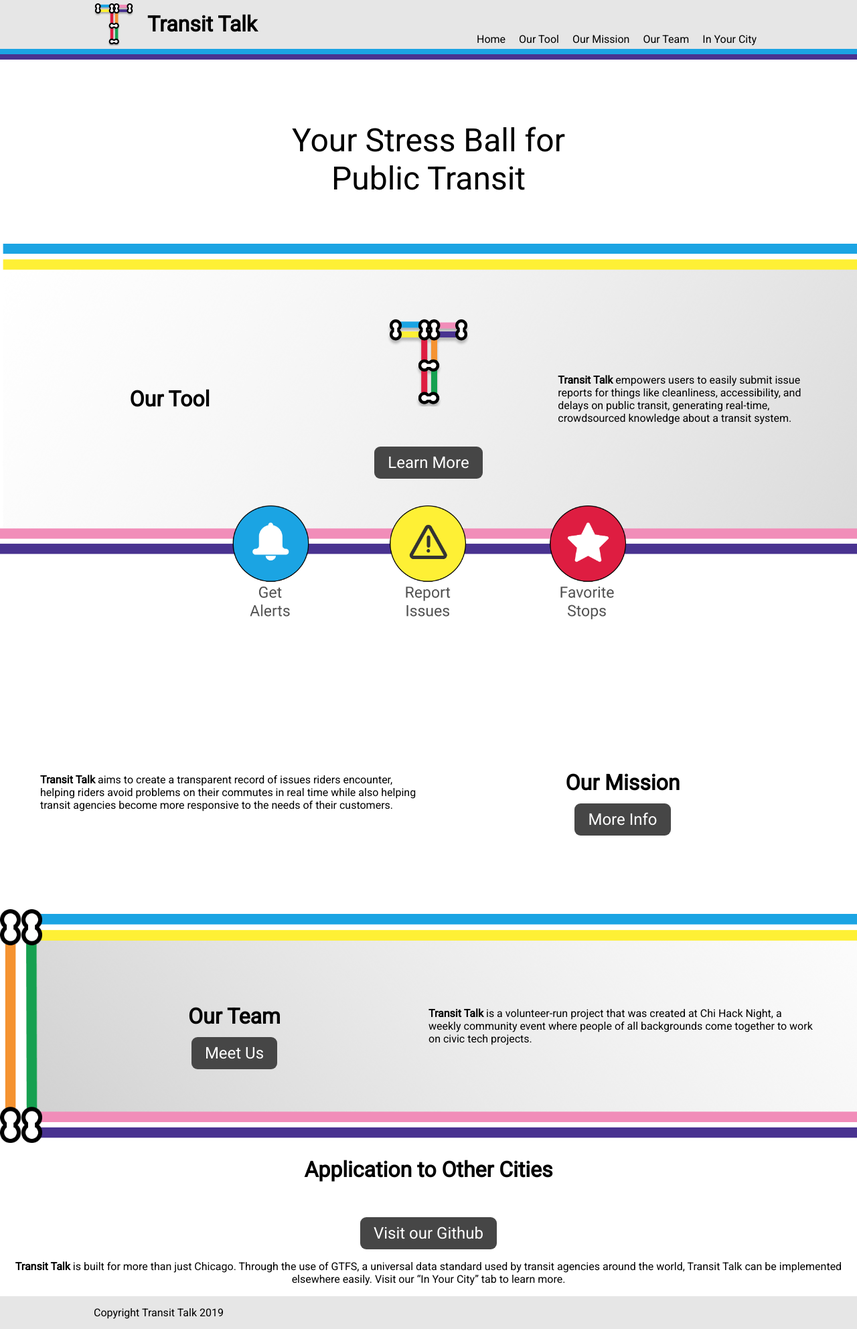
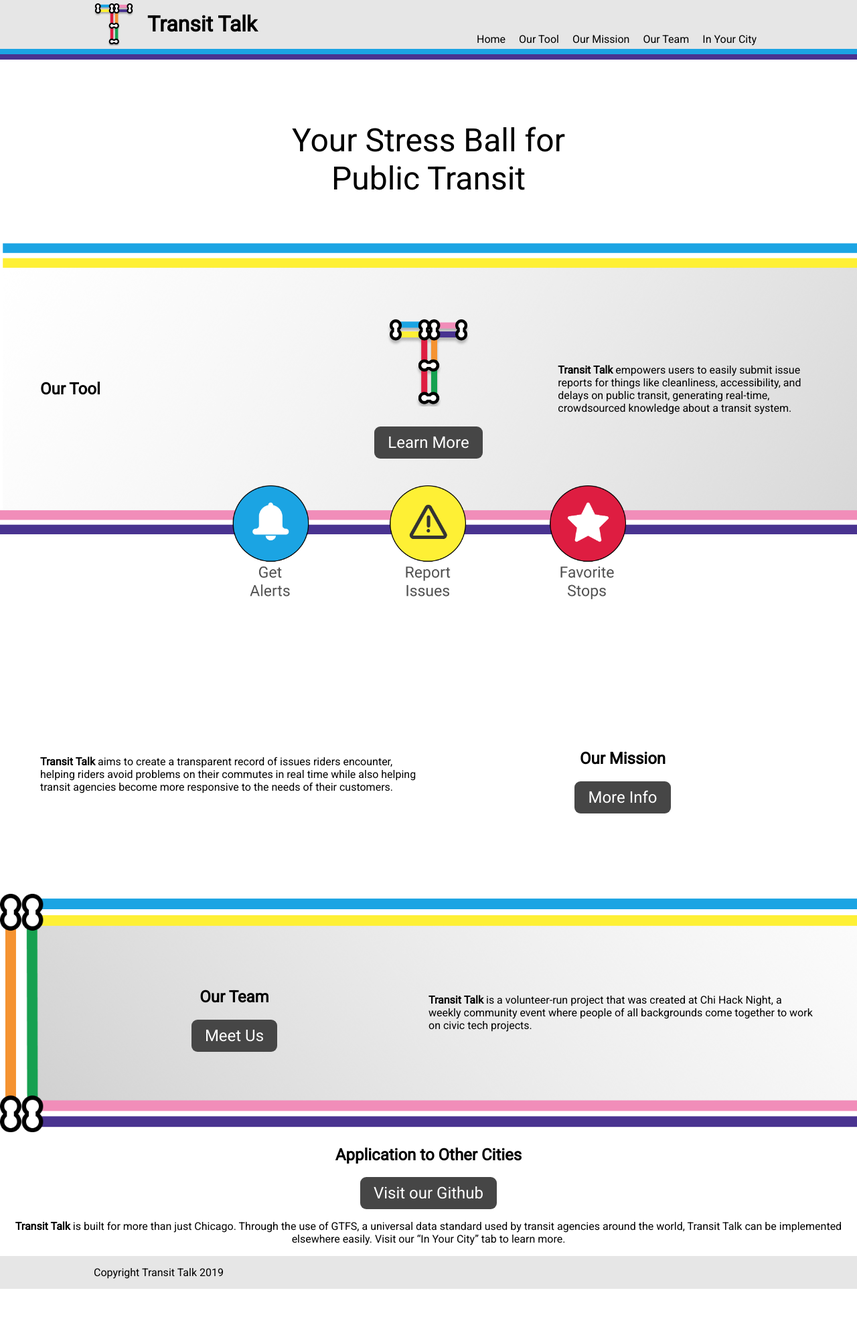
Before and after one commit to TransitTalk/CaravanTransit.github.io, a Jekyll site: the page built from index.html, in a window 1280 px wide. Shown: the whole page at 67% size. Built offline with Jekyll 4.4.1, drawn with Linux system fonts in a browser that asks for light colours; after the commit the page ends 1925 px from its top, so only the background shows below that.

Commit message:
Removed extra index.html styles and classes

```diff
--- a/_sass/main.scss
+++ b/_sass/main.scss
@@ -30,6 +30,7 @@
 }
 
 .btn {
+  display: inline-block;
   text-align: center;
   text-decoration: none;
   padding: 10px 20px;
@@ -38,6 +39,10 @@
   font-size: 24px;
   border-radius: 9px;
   margin: 0 auto;
+
+  &.-spaced-top {
+    margin-top: 30px;
+  }
 }
 .btn:hover {
     background-color: #888888;
@@ -71,30 +76,7 @@
 .page-content {
     @extend %content-width;
 }
-.section-1 {
-  .h1-left {
-    display: inline-block;
-    text-align: center;
-  }
-  .center-btn {
-    .btn-learn {
-      margin-top: 60px;
-    }
-    margin: 0 auto;
-    text-align: center;
-  }
-  .homepage-p-right {
-    display: inline-block;
-  }
-  .homepage-p-center {
-    display: inline-block;
 
-    p {font-size: 20px;}
-  }
-  .tool-p-right {
-    display: inline-block;
-  }
-}
 .bkgd-1 {
   background-image: url(/assets/images/mobile-partition-left.png);
   background-size: cover;
@@ -113,46 +95,6 @@
 
   .features-img {
     height: 170px;
-  }
-}
-.section-2 {
-  .h1-right {
-    display: inline-block;
-    text-align: center;
-  }
-  .center-text {
-    text-align: center;
-    margin: auto;
-    font-size: 20px;
-    padding: 30px 0px 50px 0px;
-  }
-  .p-left {
-    display: inline-block;
-  }
-
-  .btn-mission {
-    margin-top: 30px;
-  }
-}
-.section-3 {
-  .h1-left {
-    display: inline-block;
-    text-align: center;
-  }
-  .p-left {
-    display: inline-block;
-  }
-  .p-right {
-    display: inline-block;
-  }
-  .center-text {
-    text-align: center;
-    margin: auto;
-    font-size: 20px;
-    padding: 110px 310px 50px 0px;
-  }
-  .btn-team {
-    margin-top: 30px;
   }
 }
 
--- a/_sass/partials/_layout.scss
+++ b/_sass/partials/_layout.scss
@@ -30,6 +30,10 @@
     }
 }
 
+/**
+ * Center Text - A basic class to center text
+ */
+.center-text { text-align: center; }
 
 /**
  * Desktop Only -  A class for elements that should only show up on desktop
--- a/index.html
+++ b/index.html
@@ -9,51 +9,49 @@
   </h1>
 </div>
 
-<div class="section-1 bkgd-1 simple-cols -standard">
-  <div class="h1-left">
-    <h1> Our Tool </h1>
-  </div>
+<div class="bkgd-1 simple-cols -standard">
+  <h2> Our Tool </h2>
+
   <div class="center-btn">
     <div class="vertical-cols -center">
       <img src="/assets/images/logo.png" class="logo-large">
-      <a href="tool.html" class="btn btn-learn">Learn More</a>
+      <a href="tool.html" class="btn -spaced-top">Learn More</a>
     </div>
   </div>
-  <div class="homepage-p-right">
-    <p><b>Transit Talk</b> empowers users to easily submit issue reports for things like cleanliness, accessibility, and delays on public transit, generating real-time, crowdsourced knowledge about a transit system.
-    </p>
-  </div>
+  <p>
+    <strong>Transit Talk</strong> empowers users to easily submit issue reports for things like cleanliness, accessibility, and delays on public transit, generating real-time, crowdsourced knowledge about a transit system.
+  </p>
 </div>
 
 <div class="three-buttons">
   <img src="/assets/images/features.png" class="features-img dsktp-only">
 </div>
 
-<div class="section-2 simple-cols -standard">
-  <div class="p-left">
+<div class="simple-cols -standard">
+  <div>
     <p><b>Transit Talk</b> aims to create a transparent record of issues riders encounter, helping riders avoid problems on their commutes in real time while also helping transit agencies become more responsive to the needs of their customers.
     </p>
   </div>
-  <div class="h1-right">
-    <h1> Our Mission </h1>
-    <a href="mission.html" class="btn btn-mission">More Info</a>
+  <div class="center-text">
+    <h2> Our Mission </h2>
+    <a href="mission.html" class="btn">More Info</a>
   </div>
 </div>
 
-<div class="section-3 bkgd-2 simple-cols -standard">
-  <div class="h1-left">
-    <h1> Our Team </h1>
-    <a href="team.html" class="btn btn-team">Meet Us</a>
+<div class="bkgd-2 simple-cols -standard">
+  <div class="center-text">
+    <h2> Our Team </h2>
+    <a href="team.html" class="btn">Meet Us</a>
   </div>
-  <div class="p-right">
-    <p><b>Transit Talk</b> is a volunteer-run project that was created at Chi Hack Night, a weekly community event where people of all backgrounds come together to work on civic tech projects.
-    </p>
-  </div>
+  <p>
+    <strong>Transit Talk</strong> is a volunteer-run project that was created at Chi Hack Night, a weekly community event where people of all backgrounds come together to work on civic tech projects.
+  </p>
 </div>
 
-<div class="section-4 vertical-cols -center">
-  <h1> Application to Other Cities </h1>
-  <a href="http://github.com/TransitTalk/Transit-Talk" class="btn btn-github">Visit our Github</a>
-  <p> <b>Transit Talk</b> is built for more than just Chicago. Through the use of GTFS, a universal data standard used by transit agencies around the world, Transit Talk can be implemented elsewhere easily. Visit our “In Your City” tab to learn more.
+<div class="vertical-cols -center">
+  <h2> Application to Other Cities </h2>
+  <a href="http://github.com/TransitTalk/Transit-Talk" class="btn">Visit our Github</a>
+  <p>
+    <strong>Transit Talk</strong> is built for more than just Chicago. Through the use of GTFS, a universal data standard used by transit agencies around the world, Transit Talk can be implemented elsewhere easily. Visit our “In Your City” tab to learn more.
   </p>
 </div>
```
